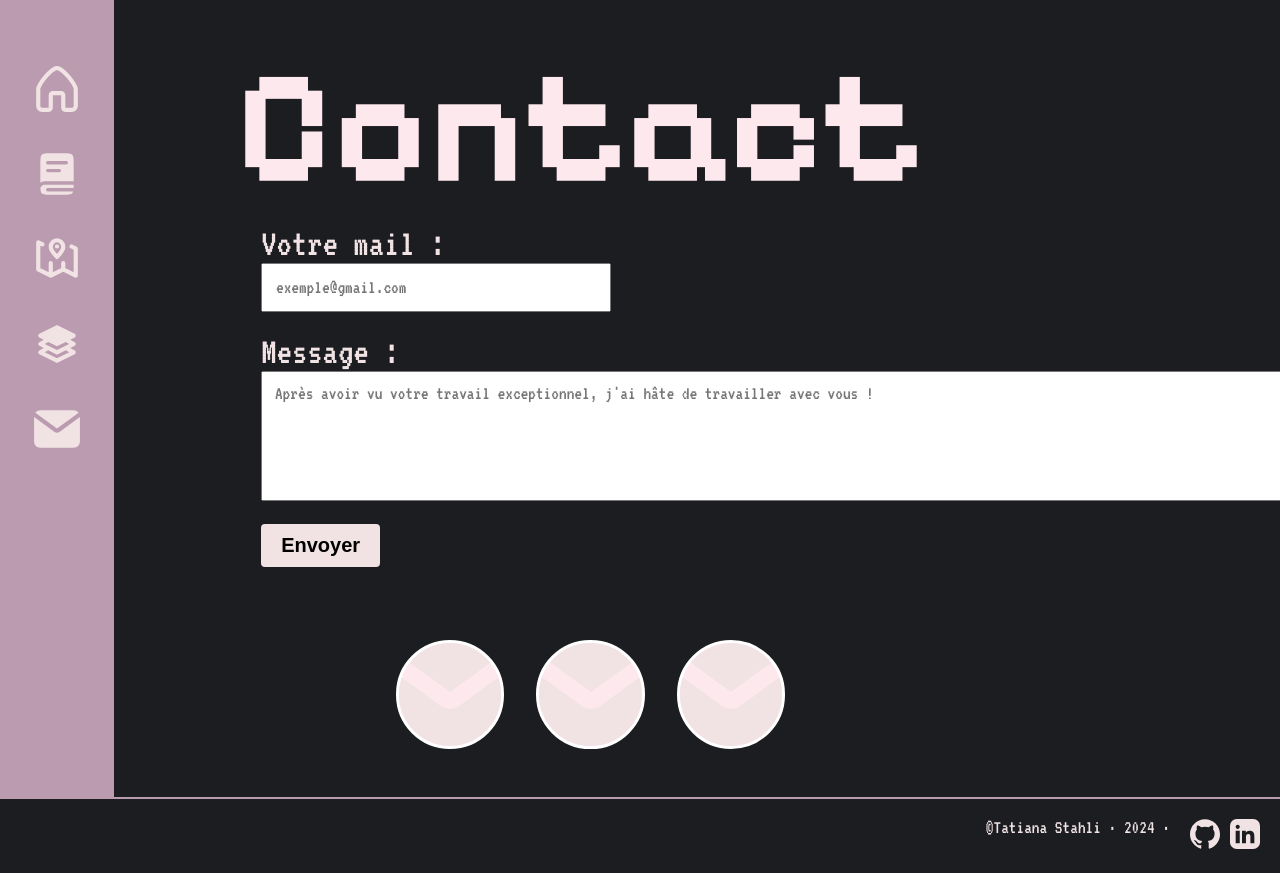
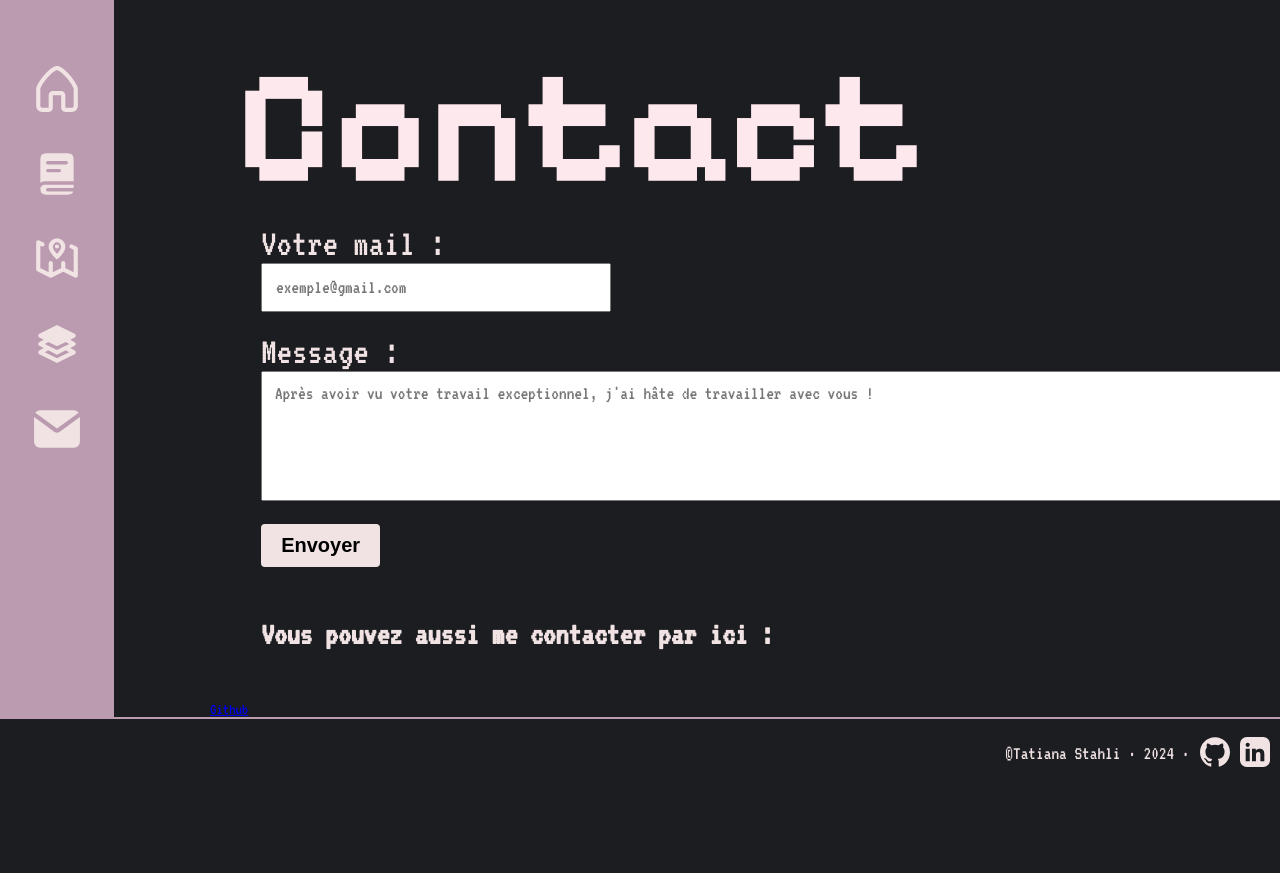
Before and after one commit to tatiana-sthl/portfolio2024, a React (Create React App) app: page /contact in a window 1280 px wide. Shown: the top 873 px of the page. After the commit the page ends 800 px from the top, so only its background shows below. Built offline with nearby package versions, Linux system fonts and the light colour scheme.

Commit message:
add change in footer

```diff
--- a/src/pages/Contact.js
+++ b/src/pages/Contact.js
@@ -1,6 +1,6 @@
 import React from 'react';
 import '../styles/pages/_contact.scss';
-import ContactIcon from '../icons/contact-icon.svg';
+import GithubIcon from '../icons/github-icon.svg';
 import ContactForm from '../components/ContactForm';
 
 /* TODO :
@@ -18,25 +18,9 @@ function Contact() {
             <div>
               <ContactForm />
             </div>
-            <div className='contactMedia'>
-                <ul className='contactUl'>
-                    <li className='contactLi'>
-                        <a rel="noreferrer" target='_blank' className='aContact two' href='https://github.com/tatiana-sthl'>
-                          <img src={ContactIcon} alt='contact-icon'/>
-                        </a>
-                    </li>
-                    <li className='contactLi'>
-                        <a rel="noreferrer" target='_blank'className='aContact three' href='https://www.linkedin.com/in/tatiana-stahli/'>
-                          <img src={ContactIcon} alt='contact-icon'/>
-                        </a>
-                    </li>
-                    <li className='contactLi'>
-                        <a rel="noreferrer" target='_blank' className='aContact four' href='https://twitter.com/thathidev'>
-                          <img src={ContactIcon} alt='contact-icon'/>
-                        </a>
-                    </li>
-                </ul>
-
+            <div>
+              <h4 className='h4Contact'>Vous pouvez aussi me contacter par ici :</h4>
+              <a href='https://github.com/tatiana-sthl' target="_blank" rel="noreferrer">Github</a>
             </div>
       </>
     )
--- a/src/styles/components/_footer.scss
+++ b/src/styles/components/_footer.scss
@@ -7,10 +7,14 @@ footer {
     display: flex;
     justify-content: flex-end;
     flex-shrink: 0;
+
+    & p {
+        align-self: center;
+    }
 }
 
 .iconsFooter {
-    margin: 20px;
+    margin: 1.4vw 0.8vw;
 }
 
 .github {
--- a/src/styles/pages/_contact.scss
+++ b/src/styles/pages/_contact.scss
@@ -148,6 +148,10 @@
     margin: 2vw;
 }
 
+.h4Contact {
+    margin: 4vw;
+}
+
 /*mobile responsive*/
 
 @media (max-width: 1270px) {
```
